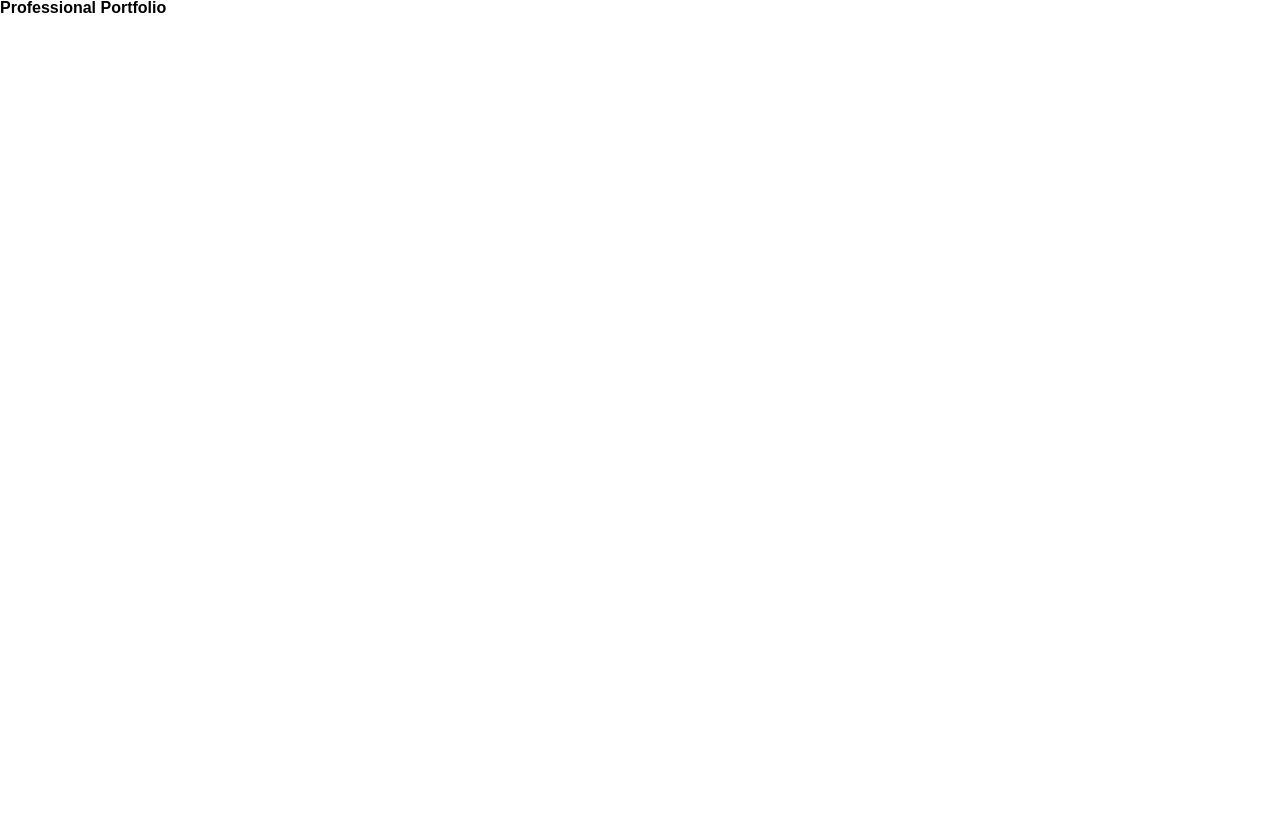
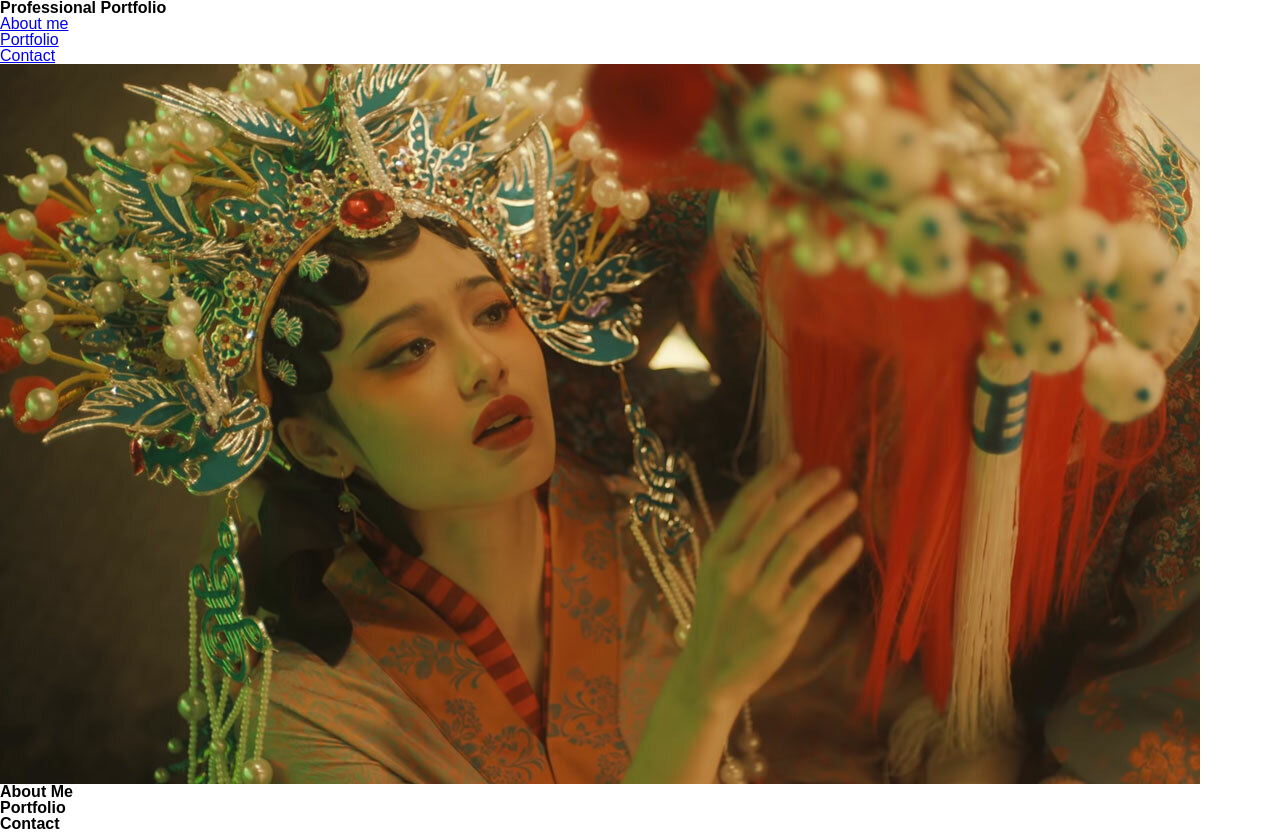
Before and after one commit to dinhthitran/Portfolio, a plain HTML site: page index.html in a window 1280 px wide. Before the commit the page ends 800 px from the top, so only its background shows below. Drawn offline with Linux system fonts and the light colour scheme.

Commit message:
updated nav content, added main content h2 with id classes added, images also added to assets

```diff
--- a/index.html
+++ b/index.html
@@ -14,8 +14,32 @@
         <h1>Professional Portfolio</h1>
         <!-- Navigation -->
         <nav>
+            <ul>
+                <li><a href="#About me">About me</a></li>
+                <li><a href="#Portfolio">Portfolio</a></li>
+                <li><a href="#Contact">Contact</a></li>
+            </ul>
         </nav>
     </header>
+
+    <!-- Main content -->
+    <div class="mainthemeimage">
+        <img src="./assets/images/mainimage.jpg" alt="futuristic neo image of asian woman inside the matrix">
+    </div>
+
+<main class="contents">
+    <section id="About me" class="content">
+        <h2>About Me</h2>
+    </section>
+
+    <section id="Portfolio" class="content">
+        <h2>Portfolio</h2>
+    </section>
+
+    <section id="Contact" class ="content">
+        <h2>Contact</h2>
+    </section>
+</main>
 
 
 </body>
```
Also changed, not shown: assets/images/CSS3_logo.svg.png (added), assets/images/Javascript_logo.png (added), assets/images/html5_logo.png (added), assets/images/mainimage.jpg (added).
